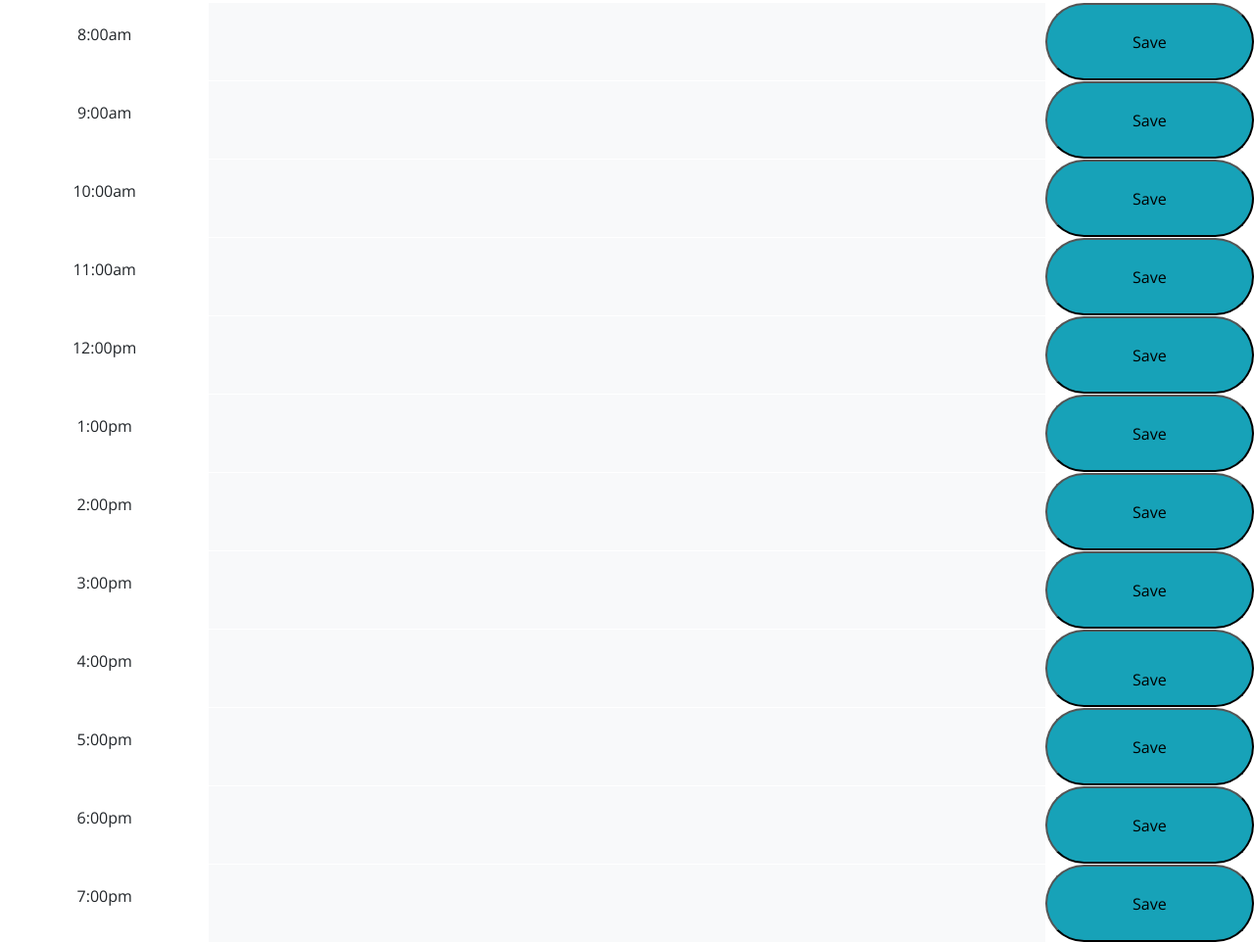
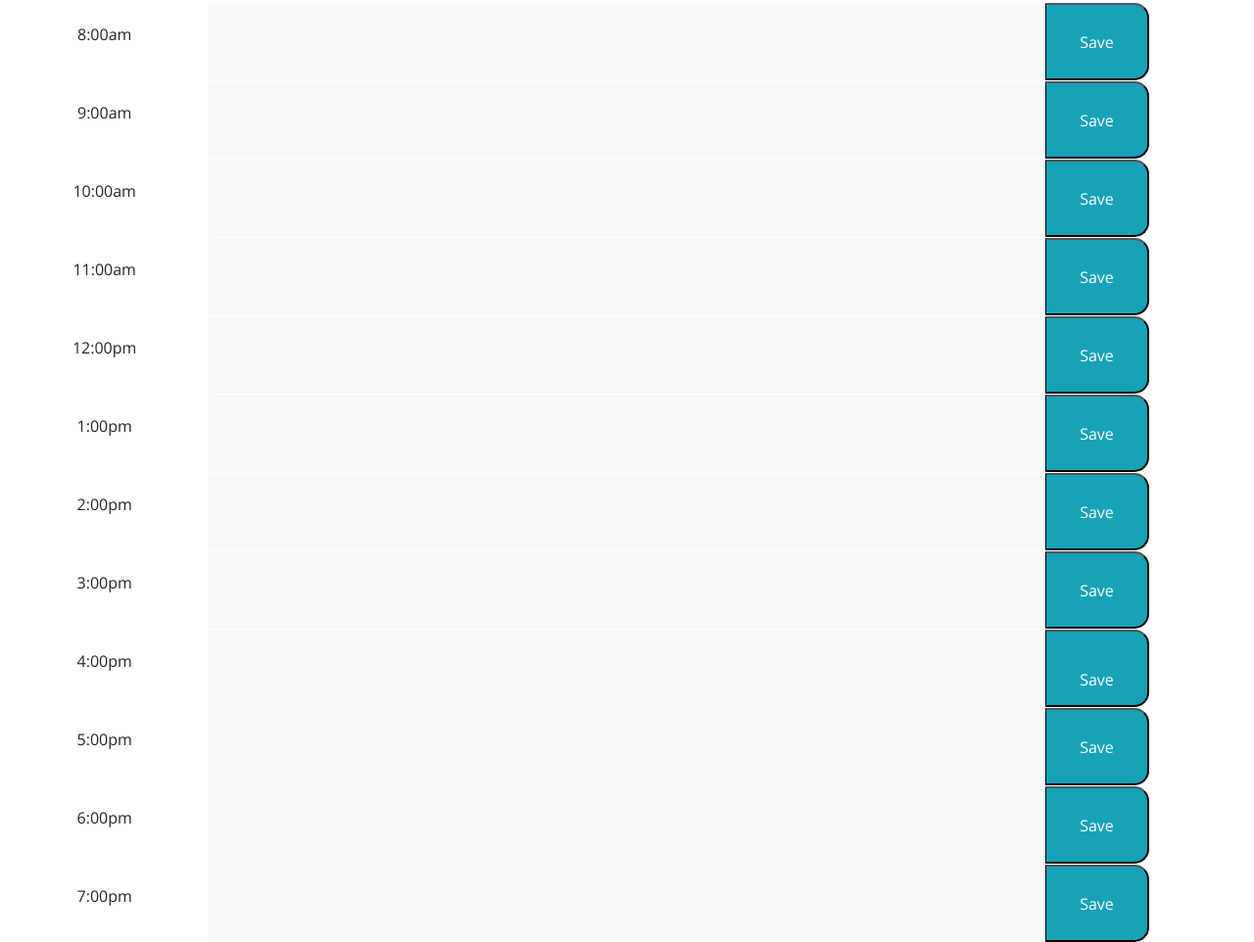
Before and after one commit to bortkyle18/work-day-scheduler, a plain HTML site: page index.html in a window 1280 px wide. Shown: the part 298-1260 px from the top of the page at 98% size. Drawn offline with nearby package versions, Linux system fonts and the light colour scheme.

Commit message:
updated save button css

```diff
--- a/index.html
+++ b/index.html
@@ -33,62 +33,62 @@
       <div class="m-0 row">
         <p class="col-2 text-center m-0 pt-4">8:00am</p>
         <p class="col-8 bg-light m-0"></p>
-        <button class="col-2 text-center bg-info rounded-pill">Save</button>
+        <button class="col-1 text-center bg-info saveBtn mr-1">Save</button>
       </div>
       <div class="m-0 row">
         <p class="col-2 text-center m-0 pt-4">9:00am</p>
         <p class="col-8 bg-light m-0"></p>
-        <button class="col-2 text-center bg-info rounded-pill">Save</button>
+        <button class="col-1 text-center bg-info saveBtn mr-1">Save</button>
       </div>
       <div class="m-0 row">
         <p class="col-2 text-center m-0 pt-4">10:00am</p>
         <p class="col-8 bg-light m-0"></p>
-        <button class="col-2 text-center bg-info rounded-pill">Save</button>
+        <button class="col-1 text-center bg-info saveBtn mr-1">Save</button>
       </div>
       <div class="m-0 row">
         <p class="col-2 text-center m-0 pt-4">11:00am</p>
         <p class="col-8 bg-light m-0"></p>
-        <button class="col-2 text-center bg-info rounded-pill">Save</button>
+        <button class="col-1 text-center bg-info saveBtn mr-1">Save</button>
       </div>
       <div class="m-0 row">
         <p class="col-2 text-center m-0 pt-4">12:00pm</p>
         <p class="col-8 bg-light m-0"></p>
-        <button class="col-2 text-center bg-info rounded-pill">Save</button>
+        <button class="col-1 text-center bg-info saveBtn mr-1">Save</button>
       </div>
       <div class="m-0 row">
         <p class="col-2 text-center m-0 pt-4">1:00pm</p>
         <p class="col-8 bg-light m-0"></p>
-        <button class="col-2 text-center bg-info rounded-pill">Save</button>
+        <button class="col-1 text-center bg-info saveBtn mr-1">Save</button>
       </div>
       <div class="m-0 row">
         <p class="col-2 text-center m-0 pt-4">2:00pm</p>
         <p class="col-8 bg-light m-0"></p>
-        <button class="col-2 text-center bg-info rounded-pill">Save</button>
+        <button class="col-1 text-center bg-info saveBtn mr-1">Save</button>
       </div>
       <div class="m-0 row">
         <p class="col-2 text-center m-0 pt-4">3:00pm</p>
         <p class="col-8 bg-light m-0"></p>
-        <button class="col-2 text-center bg-info rounded-pill">Save</button>
+        <button class="col-1 text-center bg-info saveBtn mr-1">Save</button>
       </div>
       <div class="m-0 row">
         <p class="col-2 text-center m-0 pt-4">4:00pm</p>
         <p class="col-8 bg-light m-0"></p>
-        <button class="col-2 text-center m-0 pt-4 bg-info rounded-pill">Save</button>
+        <button class="col-1 text-center m-0 pt-4 bg-info saveBtn mr-1">Save</button>
       </div>
       <div class="m-0 row">
         <p class="col-2 text-center m-0 pt-4">5:00pm</p>
         <p class="col-8 bg-light m-0"></p>
-        <button class="col-2 text-center bg-info rounded-pill">Save</button>
+        <button class="col-1 text-center bg-info saveBtn mr-1">Save</button>
       </div>
       <div class="m-0 row">
         <p class="col-2 text-center m-0 pt-4">6:00pm</p>
         <p class="col-8 bg-light m-0"></p>
-        <button class="col-2 text-center bg-info rounded-pill">Save</button>
+        <button class="col-1 text-center bg-info saveBtn mr-1">Save</button>
       </div>
-      <div class="m-0 row justify-content-around">
+      <div class="m-0 row">
         <p class="col-2 text-center m-0 pt-4">7:00pm</p>
         <p class="col-8 bg-light m-0"></p>
-        <button class="col-2 text-center bg-info rounded-pill">Save</button>
+        <button class="col-1 text-center bg-info saveBtn mr-1">Save</button>
       </div>
 
     </div>
```
